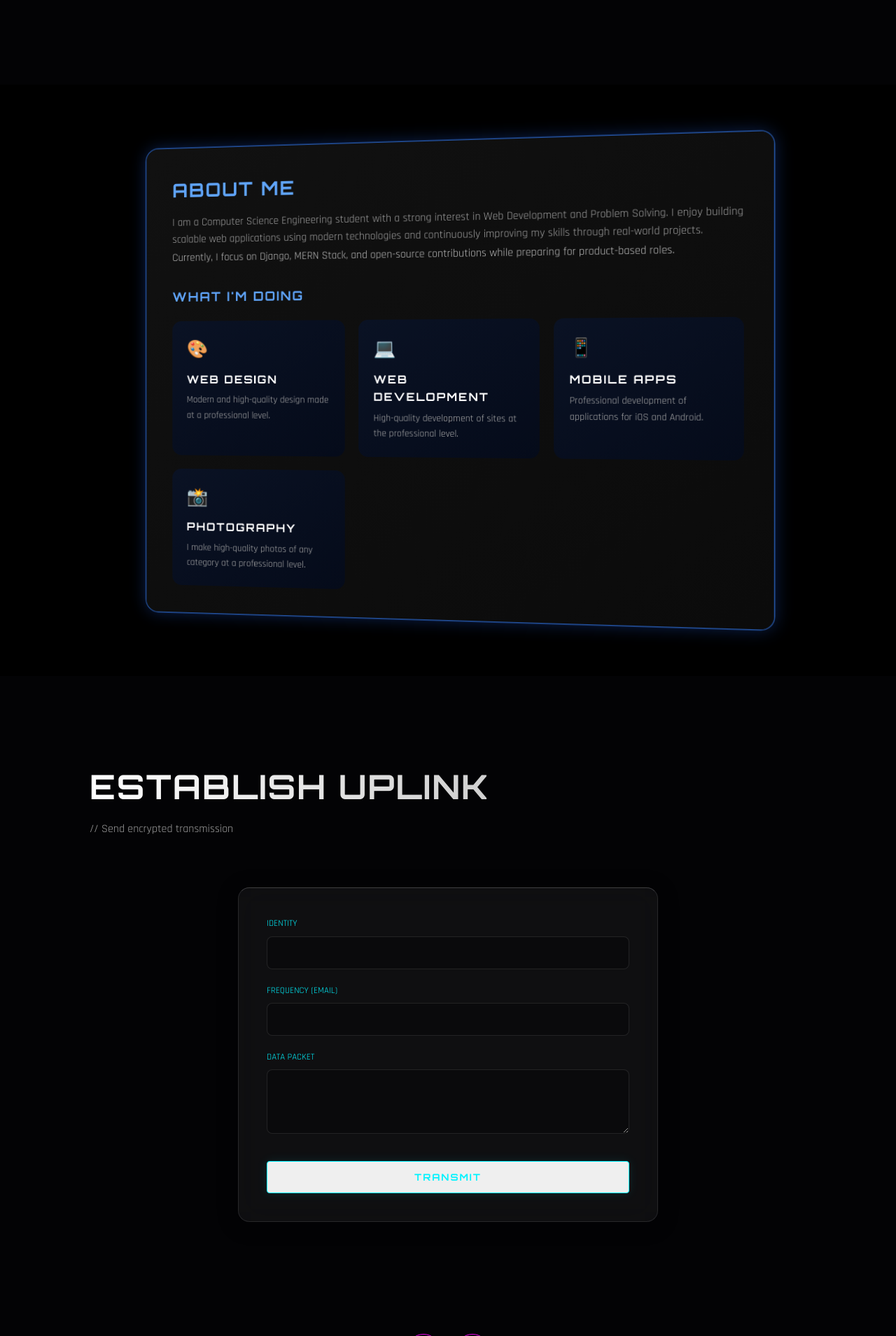
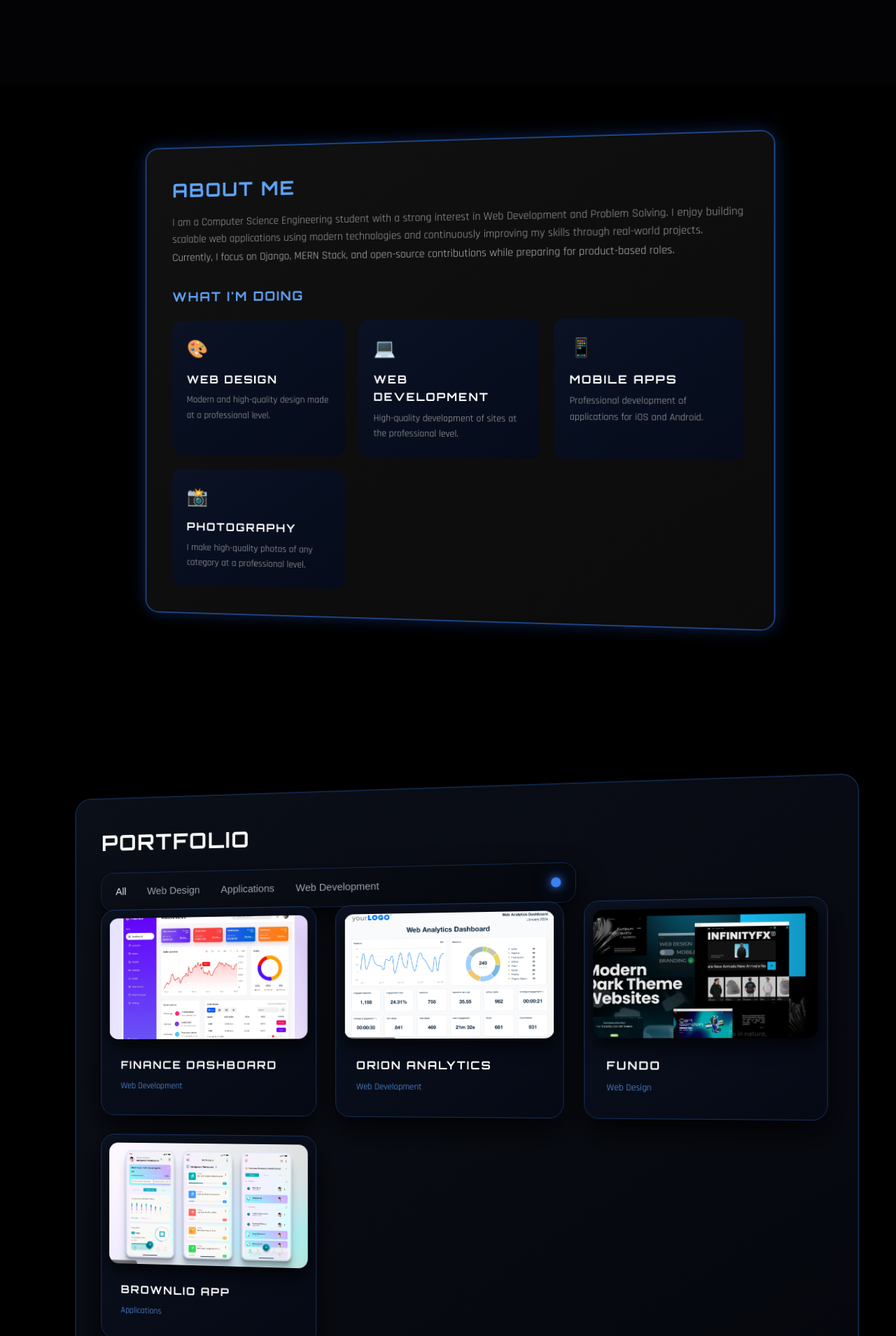
Before and after one commit to Student-aditya123/PortfolioBlog, a Django app: template templates/websites/index.html in a window 1280 px wide. Shown: the part 799-2708 px from the top of the page at 70% size. Run offline with Django 3.2, Linux system fonts and the light colour scheme; the template is opened without the code that fills it, so the values that code supplies are empty.

Commit message:
Add portfolio section

```diff
--- a/templates/layout.html
+++ b/templates/layout.html
@@ -28,7 +28,7 @@
         <div class="nav-links">
             <a href="#hero" class="magnetic-link">Home</a>
             <a href="#about" class="magnetic-link">About</a>
-            <a href="#projects" class="magnetic-link">Work</a>
+            <a href="#portfolio" class="magnetic-link">portfolio</a>
             <a href="#contact" class="magnetic-link">Contact</a>
         </div>
     </nav>
--- a/templates/websites/index.html
+++ b/templates/websites/index.html
@@ -70,9 +70,6 @@
     line-height: 1.1;
 }
 
-{% comment %} #about-wrapper {
-    margin: 800px;
-} {% endcomment %}
  #about {
     margin-top: 120px;
 }
@@ -95,9 +92,6 @@
     0 0 0 1.5px rgba(59,130,246,0.6),        /* blue border */
     0 0 25px rgba(37,99,235,0.35),           /* outer glow */
     0 25px 60px rgba(0,0,0,0.9);
-  {% comment %} box-shadow:
-    0 0 0 1px rgba(255, 200, 80, 0.15),
-    0 25px 60px rgba(0, 0, 0, 0.9); {% endcomment %}
   transform: perspective(1200px) rotateY(-6deg);
   transition: transform 0.6s ease;
 }
@@ -110,7 +104,6 @@
   font-size: 28px;
   margin-bottom: 12px;
    color: #60a5fa;
-  {% comment %} color: #ffd36a; {% endcomment %}
 }
 
 .about-text {
@@ -122,7 +115,6 @@
 .about-card h3 {
   margin-bottom: 20px;
    color: #60a5fa;
-  {% comment %} color: #fff; {% endcomment %}
 }
 
 .about-grid {
@@ -140,9 +132,6 @@
     #0a1224,
     #050b1a
   );
-  {% comment %} box-shadow:
-    inset 0 0 0 1px rgba(255, 200, 80, 0.12),
-    0 12px 30px rgba(0, 0, 0, 0.8); {% endcomment %}
   transition: transform 0.4s ease, box-shadow 0.4s ease;
 }
 
@@ -152,9 +141,6 @@
     inset 0 0 0 1px rgba(59,130,246,0.6),
     0 0 20px rgba(37,99,235,0.4),
     0 20px 40px rgba(0,0,0,1);
-  {% comment %} box-shadow:
-    inset 0 0 0 1px rgba(255, 200, 80, 0.3),
-    0 20px 40px rgba(0, 0, 0, 1); {% endcomment %}
 }
 
 .about-box span {
@@ -172,6 +158,175 @@
   color: #aaa;
 }
 
+#portfolio {
+  padding: 120px 80px;
+  background: #000;
+}
+
+.portfolio-main-box {
+  max-width: 1300px;
+  margin: 0 auto;
+  padding: 40px;
+  border-radius: 22px;
+  background: linear-gradient(145deg, #0b0f18, #05070d);
+  box-shadow:
+    0 0 0 1.5px rgba(59,130,246,0.35),   /* blue border */
+    0 30px 80px rgba(0,0,0,0.95);
+  opacity: 1;
+  transform: perspective(1200px) rotateY(-6deg) translateY(40px);
+  transition: transform 0.6s ease, box-shadow 0.6s ease;
+}
+
+.portfolio-main-box:hover {
+  transform: perspective(1200px) rotateY(0deg);
+  box-shadow:
+    0 0 0 1.5px rgba(59,130,246,0.6),
+    0 0 35px rgba(37,99,235,0.35),
+    0 40px 100px rgba(0,0,0,1);
+}
+.portfolio-main-box .portfolio-card {
+  transform: translateZ(0);
+}
+.portfolio-main-box.show {
+  opacity: 1;
+  transform: perspective(1200px) rotateY(-6deg) translateY(0);
+  transition: all 0.8s ease;
+}
+
+
+@media (max-width: 768px) {
+  .portfolio-main-box {
+    padding: 24px;
+  }
+}
+
+
+.portfolio-header h2 {
+  font-size: 32px;
+  color: #fff;
+  margin-bottom: 20px;
+}
+
+.portfolio-pages-bar {
+  position: relative;
+  display: flex;
+  align-items: center;
+  justify-content: space-between;
+  background: linear-gradient(145deg, #0b0f18, #05070d);
+  border-radius: 18px;
+  padding: 14px 20px;
+  max-width: 700px;
+  box-shadow:
+    0 0 0 1px rgba(59,130,246,0.25),
+    0 20px 40px rgba(0,0,0,0.9);
+}
+
+.portfolio-pages-bar .pages {
+  display: flex;
+  gap: 28px;
+  list-style: none;
+  padding: 0;
+  margin: 0;
+}
+.portfolio-pages-bar .page {
+  background: transparent;
+  border: none;
+  color: #9ca3af;
+  font-size: 15px;
+  cursor: pointer;
+  padding: 4px 2px;
+  transition: color 0.3s ease;
+}
+.portfolio-pages-bar .page.active {
+  color: #e5e7eb;
+}
+.portfolio-pages-bar .active-indicator {
+  width: 14px;
+  height: 14px;
+  border-radius: 50%;
+  background: #3b82f6;
+  box-shadow:
+    0 0 12px rgba(59,130,246,0.9),
+    0 0 25px rgba(37,99,235,0.6);
+}
+
+{% comment %} .portfolio-tabs {
+  display: flex;
+  gap: 22px;
+  list-style: none;
+  padding: 0;
+  margin-bottom: 40px;
+}
+
+.portfolio-tabs li {
+  font-size: 14px;
+  color: #9ca3af;
+  cursor: pointer;
+  position: relative;
+}
+
+.portfolio-tabs li.active {
+  color: #60a5fa;
+}
+
+.portfolio-tabs li.active::after {
+  content: "";
+  position: absolute;
+  left: 0;
+  bottom: -6px;
+  width: 100%;
+  height: 2px;
+  background: #3b82f6;
+  border-radius: 2px;
+} {% endcomment %}
+
+.portfolio-grid {
+  display: grid;
+  grid-template-columns: repeat(auto-fit, minmax(260px, 1fr));
+  gap: 30px;
+}
+
+.portfolio-card {
+  background: linear-gradient(145deg, #0b1220, #050914);
+  border-radius: 20px;
+  overflow: hidden;
+  padding: 12px; /* THIS creates boxed feel */
+  box-shadow:
+    0 0 0 1px rgba(59,130,246,0.35), /* visible border */
+    0 18px 45px rgba(0,0,0,0.95);
+  transition: transform 0.4s ease, box-shadow 0.4s ease;
+}
+
+.portfolio-card:hover {
+  transform: translateY(-10px) scale(1.03);
+  box-shadow:
+    0 0 0 1px rgba(59,130,246,0.6),
+    0 0 30px rgba(37,99,235,0.35),
+    0 30px 70px rgba(0,0,0,1);
+}
+
+.portfolio-card img {
+  width: 100%;
+  height: 180px;
+  object-fit: cover;
+  border-radius: 14px;
+  box-shadow: 0 10px 25px rgba(0,0,0,0.8);
+}
+
+.portfolio-info {
+  padding: 18px;
+}
+
+.portfolio-info h4 {
+  color: #fff;
+  font-size: 16px;
+  margin-bottom: 4px;
+}
+
+.portfolio-info span {
+  font-size: 13px;
+  color: #60a5fa;
+}
 
 </style>
 
@@ -214,11 +369,6 @@
         Currently, I focus on <span>Django</span>, <span>MERN Stack</span>,
         and open-source contributions while preparing for product-based roles.
     </p>
-    {% comment %} <p class="about-text">
-      I'm a Creative Director and UI/UX Designer from Sydney, Australia,
-      working in web development and print media. I enjoy turning complex
-      problems into simple, beautiful and intuitive designs.
-    </p> {% endcomment %}
 
     <h3>What I'm Doing</h3>
 
@@ -250,49 +400,76 @@
   </div>
 </section>
 
-{% comment %} <section id="about">
-    <div class="section-header reveal">
-        <h2 class="section-title">ABOUT ME</h2>
-        <p style="color: var(--text-muted)">
-            I am a Computer Science Engineering student with a strong interest in
-        <span>Web Development</span> and <span>Problem Solving</span>.
-        I enjoy building scalable web applications using modern technologies
-        and continuously improving my skills through real-world projects.
-        </p>
-        <p class="about-text">
-        Currently, I focus on <span>Django</span>, <span>MERN Stack</span>,
-        and open-source contributions while preparing for product-based roles.
-    </p>
+<!-- Portfolio Section -->
+<section id="portfolio">
+ <div class="portfolio-main-box">
+   <div class="portfolio-header">
+     <h2>Portfolio</h2>
+  <div class="portfolio-pages-bar">
+
+  <ul class="pages">
+    <li>
+      <button class="page active" data-filter="all">All</button>
+    </li>
+    <li>
+      <button class="page" data-filter="web design">Web Design</button>
+    </li>
+    <li>
+      <button class="page" data-filter="applications">Applications</button>
+    </li>
+    <li>
+      <button class="page" data-filter="web development">Web Development</button>
+    </li>
+  </ul>
+
+  <span class="active-indicator"></span>
+
+</div>
+
+    {% comment %} <ul class="portfolio-tabs">
+      <li class="active">All</li>
+      <li>AI</li>
+      <li>Web Design</li>
+      <li>Applications</li>
+      <li>Web Development</li>
+    </ul>
+  </div> {% endcomment %}
+
+  <div class="portfolio-grid">
+    <div class="portfolio-card">
+      <img src="{% static 'images/Fund.png' %}" alt="">
+      <div class="portfolio-info">
+        <h4>Finance Dashboard</h4>
+        <span>Web Development</span>
+      </div>
     </div>
 
-    <div class="about-grid" style="display: grid; grid-template-columns: repeat(auto-fit, minmax(300px, 1fr)); gap: 40px;">
-        <div class="glass-panel tilt-card reveal" style="padding: 40px;">
-            <h3 class="neon-text-cyan">BIO_DATA</h3>
-            <p style="margin-top: 20px; color: #ddd;">
-                {{ profile.bio|default:"Specialized in high-performance web applications using Django and React. Obsessed with clean code and pixel-perfect neon interfaces." }}
-            </p>
-        </div>
+    <div class="portfolio-card">
+      <img src="{% static 'images/Orion.png' %}" alt="">
+      <div class="portfolio-info">
+        <h4>Orion Analytics</h4>
+        <span>Web Development</span>
+      </div>
+    </div>
 
-        <div class="glass-panel tilt-card reveal" style="padding: 40px;">
-            <h3 class="neon-text-pink">SKILL_SET</h3>
-            <div style="margin-top: 20px;">
-                {% for skill in skills %}
-                <div style="margin-bottom: 15px;">
-                    <div style="display: flex; justify-content: space-between; margin-bottom: 5px;">
-                        <span>{{ skill.name }}</span>
-                        <span class="neon-text-cyan">{{ skill.level }}%</span>
-                    </div>
-                    <div style="height: 6px; background: rgba(255,255,255,0.1); border-radius: 3px;">
-                        <div style="height: 100%; width: {{ skill.level }}%; background: var(--primary-neon); border-radius: 3px; box-shadow: 0 0 10px var(--primary-neon);"></div>
-                    </div>
-                </div>
-                {% empty %}
-                <p>No skills configured.</p>
-                {% endfor %}
-            </div>
-        </div>
+    <div class="portfolio-card">
+      <img src="{% static 'images/Fundo.png' %}" alt="">
+      <div class="portfolio-info">
+        <h4>Fundo</h4>
+        <span>Web Design</span>
+      </div>
     </div>
-</section>   {% endcomment %}
+
+    <div class="portfolio-card">
+      <img src="{% static 'images/Brownlio.png' %}" alt="">
+      <div class="portfolio-info">
+        <h4>Brownlio App</h4>
+        <span>Applications</span>
+      </div>
+    </div>
+  </div>
+ </div>
+</section>
 
 <!-- Projects Section -->
 {% comment %} <section id="projects">
```
Also changed, not shown: static/images/Brownlio.png (added), static/images/Fund.png (added), static/images/Fundo.png (added), static/images/Orion.png (added).
